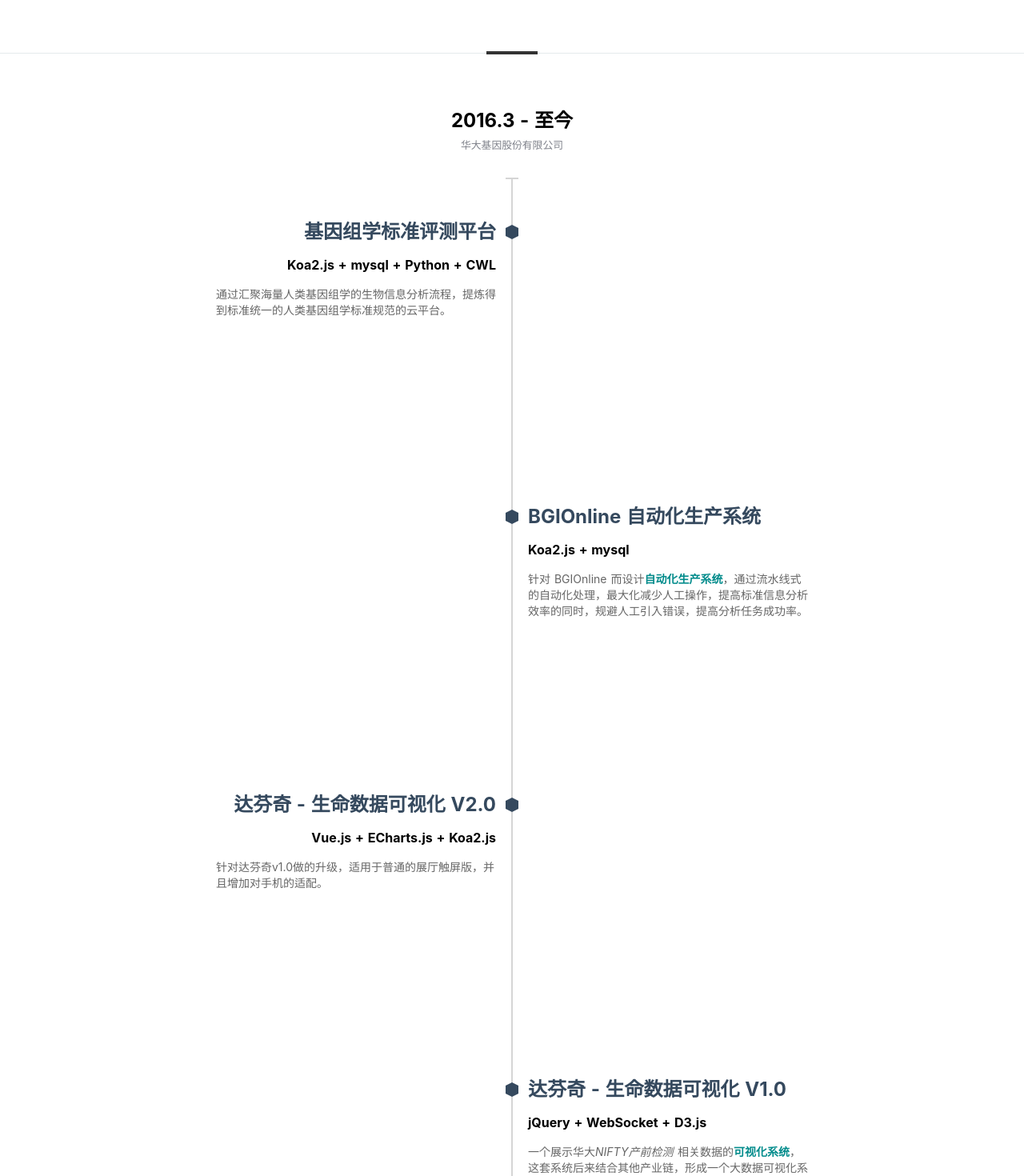
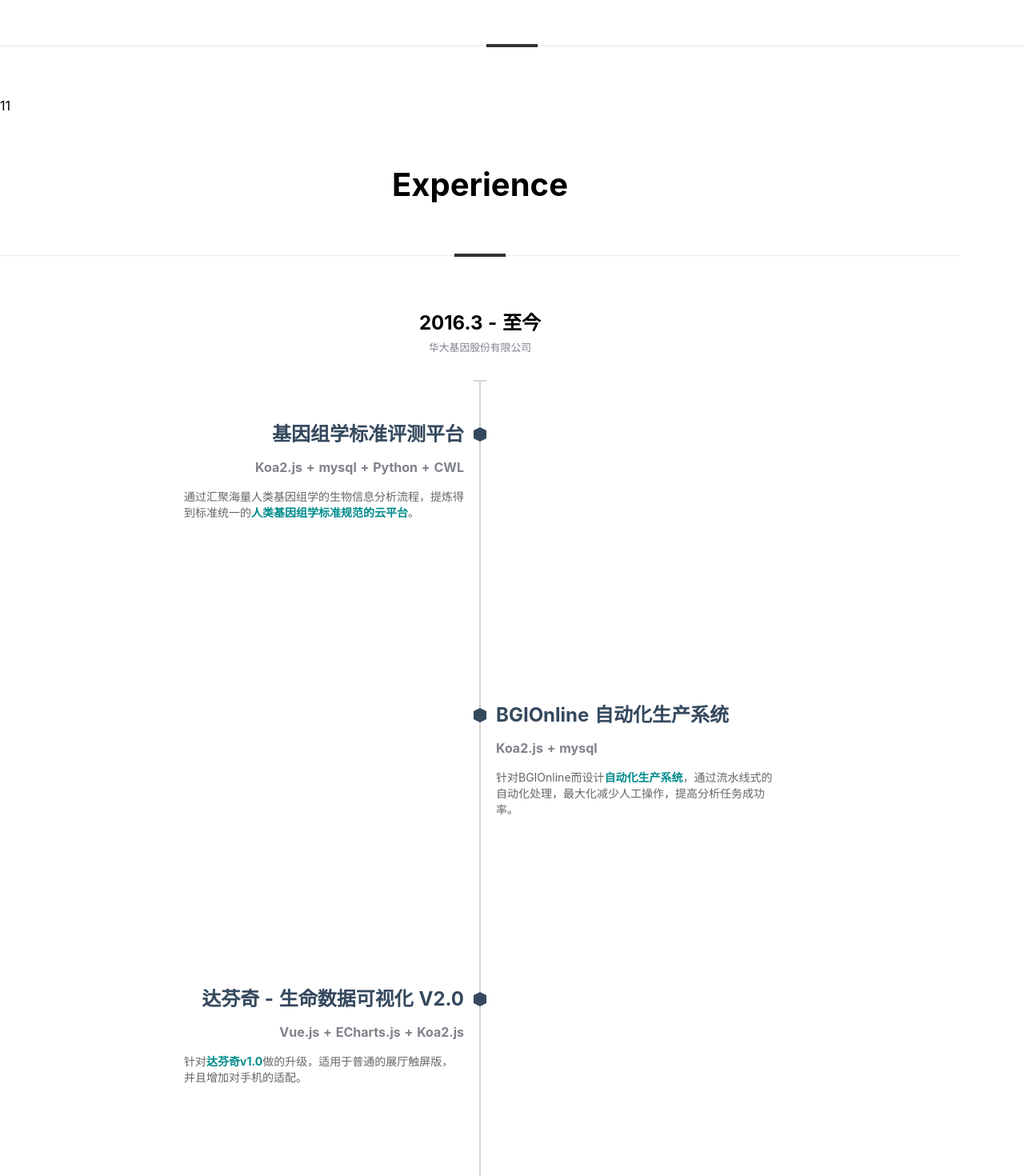
Before and after one commit to zeev-kell/zeev-kell.github.io, a Nuxt app: page /about in a window 1280 px wide. Shown: the part 920-2390 px from the top of the page at 80% size. Built offline with nearby package versions, Linux system fonts and the light colour scheme.

Commit message:
修改about

```diff
--- a/components/work-content.vue
+++ b/components/work-content.vue
@@ -5,20 +5,16 @@
         <h2>
           <a :href="content.link" target="_blank">
             {{content.title}}
-            <!--<span class="post"> {{content.post}}</span>-->
           </a>
         </h2>
-        <!--<i class="content-date">-->
-        <!--{{content.date}}-->
-        <!--</i>-->
         <p class="blank">&nbsp;</p>
       </div>
       <div class="hexagon"></div>
     </div>
     <div class="content-text">
       <div class="content-body">
-        <div class="hand">
-          <strong class="technology">{{content.technology}}</strong>
+        <div class="technology">
+          <strong>{{content.technology}}</strong>
         </div>
         <div class="description" v-html="content.description"></div>
         <div style="clear: both"></div>
@@ -81,51 +77,20 @@
     width 50%;
     margin 0 0 0 50%
     padding 0 0 7rem $pd;
-    +for_breakpoint(desktop_) {
-    }
     > div {
       margin-bottom 1rem
+    }
+    +for_breakpoint(desktop_) {
     }
   }
 
   .description {
-    max-width 350px
-    /*background: #F6F6F6*/
-    /*padding 20px;*/
     color #666;
     font-size 14px;
-    /*
-    /deep/ .summary::before {
-      content '概述：'
-    }
-    /deep/ .point::before {
-      content '特点：'
-    }
-    /deep/ .duty::before {
-      content '职责：'
-    }
-    */
-    /deep/ .point {
-      display none
-    }
-    /deep/ .duty {
-      display none
-    }
+    max-width 350px;
   }
 
   /deep/ .description {
-    & > div {
-      display table-row
-      &::before {
-        display table-cell
-        width 3rem
-      }
-      &::after {
-        display block
-        height 5px;
-        content ' '
-      }
-    }
     strong {
       color #008b8b
       display inline-block
@@ -150,7 +115,7 @@
       margin 0 50% 0 0
       padding-right $pd
     }
-    .hand, .technology, .post {
+    .technology {
       text-align right
     }
     .description {
@@ -158,10 +123,8 @@
     }
   }
 
-  .post {
-    color orangered;
-    font-weight bold
-    font-size 12px;
+  .technology {
+    color #7f828b
   }
 
   /* point line */
--- a/pages/about.vue
+++ b/pages/about.vue
@@ -22,10 +22,15 @@
         <github/>
         <misc/>
       </div>
-      <!--<div class="background"></div>-->
     </div>
+
+    <div class="skill-container">
+      <header class="work-title">personal skills</header>
+      <div>11</div>
+    </div>
+
     <div class="work-container">
-      <header class="work-title">工作经历</header>
+      <header class="work-title">experience</header>
       <div class="work-list" v-for="work in workList">
         <div class="time text-center">
           <h2>{{work.time}}</h2>
@@ -57,11 +62,7 @@
             date: '2014.5 - 2014.x',
             technology: 'Struts2 + Mybatis',
             post: 'Java开发',
-            description: [
-              '<div class="summary">x。</div>',
-              '<div class="point">x。</div>',
-              '<div class="duty">x。</div>'
-            ].join('')
+            description: 'trigger'
           }]
         }, {
           time: '2015.5 - 2016.3',
@@ -72,11 +73,7 @@
             date: '2015.5 - 2016.3',
             technology: 'Angular.js(1.x) + Bootstrap',
             post: '前端开发',
-            description: [
-              '<div class="summary">针对中国区域日渐崛起的潜水度假市场，推出的专业特色服务，自主开发的<strong>电商平台</strong>。</div>',
-              '<div class="point">响应式设计，定制化行程。</div>',
-              '<div class="duty">前端<code>Angular.js</code>开发。</div>'
-            ].join('')
+            description: '针对中国区域日渐崛起的潜水度假市场，推出的专业特色服务，自主开发的<strong>电商平台</strong>。'
           }]
         }, {
           time: '2016.3 - 至今',
@@ -87,51 +84,33 @@
             date: '2016.3 - 2019.2',
             technology: 'Ember.js + jQuery + Bootstrap',
             post: '前端开发',
-            description: [
-              '<div class="summary">一款基于云计算与云储存能力，主要为各大测序服务商、研究机构等提供多组学大数据方面的综合解决方案等<strong>基因云平台</strong>，持多种形式进行上传下载，一键启动WGS、WES、RNA-Seq等多种分析流程。</div>',
-              '<div class="point">大文件上传下载，自定义分析流程，多人项目协作，微服务化。</div>',
-              '<div class="duty">前端<code>Ember.js</code>的开发，搭建后端微服务框架，后端<code>Node.js</code>的开发和数据库优化。</div>'
-            ].join('')
+            description: '基于云计算与云储存能力的<strong>基因云平台</strong>，持多种形式进行上传下载，一键启动WGS、WES、RNA-Seq等多种分析流程。'
           }, {
             title: '达芬奇 - 生命数据可视化 V1.0',
             date: '2016.8 - 至今',
             technology: 'jQuery + WebSocket + D3.js',
             post: '全栈开发',
-            description: [
-              '<div class="summary">一个展示华大<i>NIFTY产前检测</i>相关数据的<strong>可视化系统</strong>，这套系统后来结合其他产业链，形成一个大数据可视化系统，目前只能在基因库超大环屏展示</div>',
-              '<div class="point">操控显示端分离，百万级数据处理，图形可视化，9 * 3规格的环屏。</div>',
-              '<div class="duty">参与排版设计，负责各种图表展示，设计<code>WebSocket</code>的通信规则。</div>'
-            ].join('')
+            description: '展示华大部分产业相关数据的<strong>大数据可视化系统</strong>，目前只能在基因库超大环屏展示'
           }, {
             title: '达芬奇 - 生命数据可视化 V2.0',
+            link: 'http://davinci.bgionline.cn/sign-in',
             date: '2017.3 - 至今',
             technology: 'Vue.js + ECharts.js + Koa2.js',
             post: '全栈开发',
-            description: [
-              '<div class="summary">针对达芬奇v1.0做的升级，适用于普通的展厅触屏版，并且增加对手机的适配。</div>',
-              '<div class="point">响应式图表设计，移动端性能优化。</div>',
-              '<div class="duty">排版设计（响应式设计），前后端开发。</div>'
-            ].join('')
+            description: '针对<strong>达芬奇v1.0</strong>做的升级，适用于普通的展厅触屏版，并且增加对手机的适配。'
           }, {
             title: 'BGIOnline 自动化生产系统',
+            link: 'https://auto.bgionline.cn/#/access/login',
             date: '2018.5 - 2019.2',
             technology: 'Koa2.js + mysql',
             post: '后端开发',
-            description: [
-              '<div class="summary">针对 BGIOnline 而设计<strong>自动化生产系统</strong>，通过流水线式的自动化处理，最大化减少人工操作，提高标准信息分析效率的同时，规避人工引入错误，提高分析任务成功率。</div>',
-              '<div class="point">自动上传下载文件，自动启动分析任务。</div>',
-              '<div class="duty">参与产品设计，负责自动化流程设计，负责后端数据库设计，主要后端<code>Node.js</code>的开发。</div>'
-            ].join('')
+            description: '针对BGIOnline而设计<strong>自动化生产系统</strong>，通过流水线式的自动化处理，最大化减少人工操作，提高分析任务成功率。'
           }, {
             title: '基因组学标准评测平台',
             date: '2019.4 - 至今',
             technology: 'Koa2.js + mysql + Python + CWL',
             post: '后端开发',
-            description: [
-              '<div class="summary">通过汇聚海量人类基因组学的生物信息分析流程，提炼得到标准统一的人类基因组学标准规范的云平台。</div>',
-              '<div class="point">CWL（生物分析流程描述语言），工具Docker镜像，kafka队列</div>',
-              '<div class="duty">后端微服务<code>Node.js</code>的开发，数据库设计，CWL 格式处理，kafka队列生产和消费。</div>'
-            ].join('')
+            description: '通过汇聚海量人类基因组学的生物信息分析流程，提炼得到标准统一的<strong>人类基因组学标准规范的云平台</strong>。'
           }].reverse()
         }].reverse()
       }
@@ -210,6 +189,10 @@
     flex 1 1 50%
   }
 
+  .work-container {
+    max-width 1200px;
+  }
+
   .work-title {
     text-align: center;
     font-size 2.5rem;
@@ -218,6 +201,7 @@
     padding: 4rem 0 4rem;
     margin-bottom 4rem
     border-bottom: 1px solid #E4EAEC;
+    text-transform: capitalize
     &:after {
       display inline-block;
       width 4rem;
```
